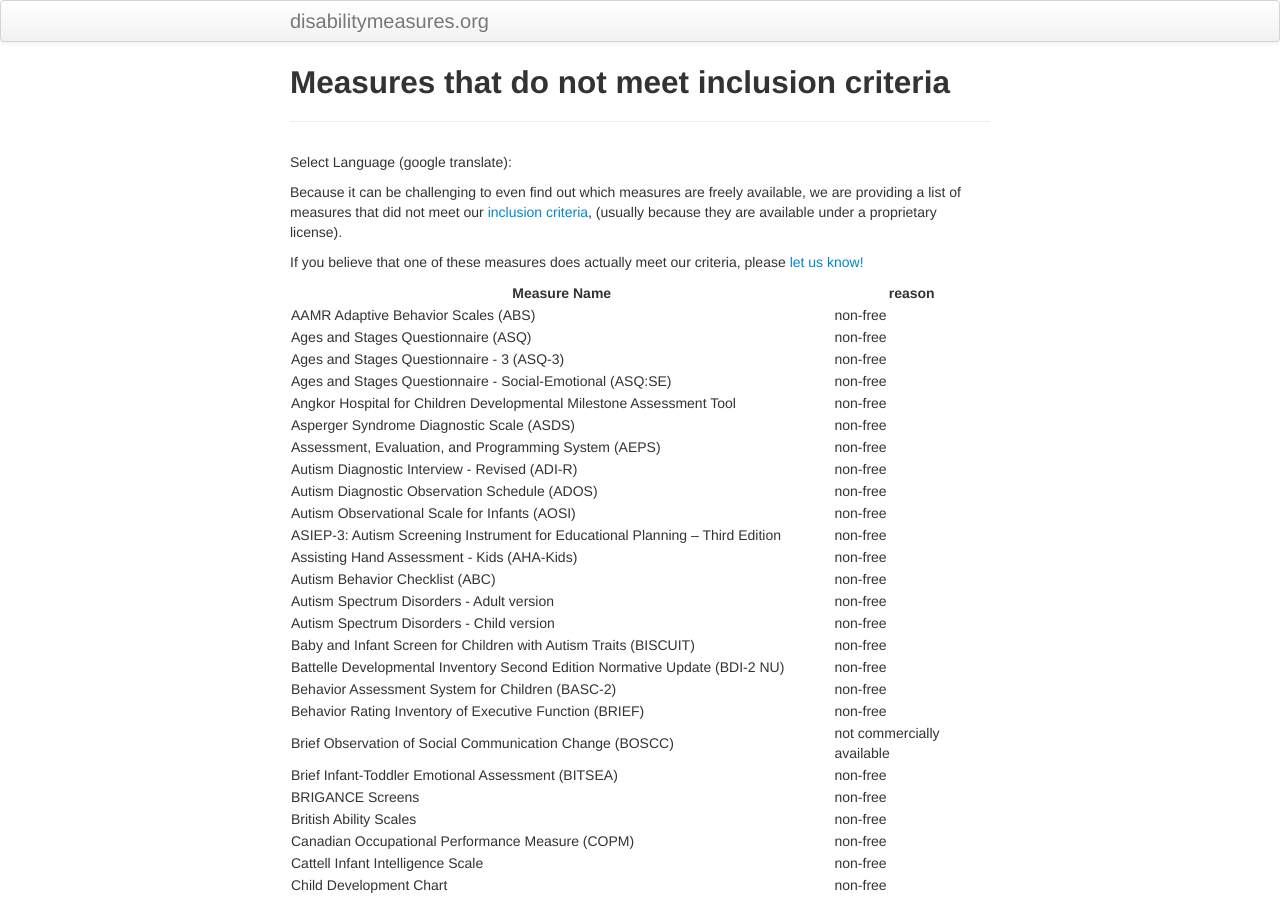
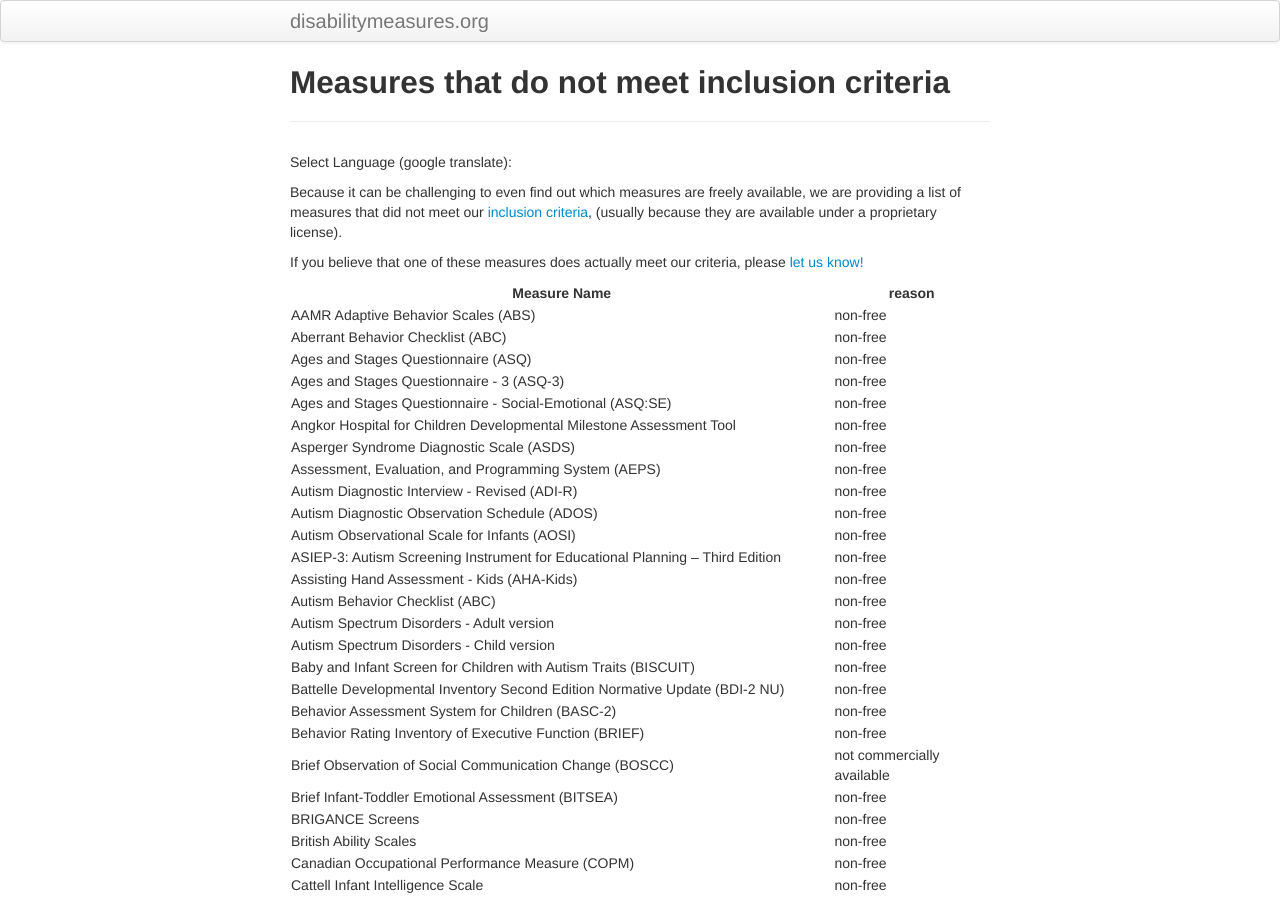
Before and after one commit to mjmaenner/disabilitymeasures, a Jekyll site: the page built from pages/donotqualify.md, in a window 1280 px wide and 900 px high. Built offline with Jekyll 4.4.1, drawn with Linux system fonts in a browser that asks for light colours.

Commit message:
added abc

```diff
--- a/pages/donotqualify.md
+++ b/pages/donotqualify.md
@@ -20,6 +20,7 @@ If you believe that one of these measures does actually meet our criteria, pleas
 Measure Name | reason
 --- | ---
 AAMR Adaptive Behavior Scales (ABS) | non-free
+Aberrant Behavior Checklist (ABC) | non-free
 Ages and Stages Questionnaire (ASQ) | non-free
 Ages and Stages Questionnaire - 3 (ASQ-3) | non-free
 Ages and Stages Questionnaire - Social-Emotional (ASQ:SE) | non-free
```
